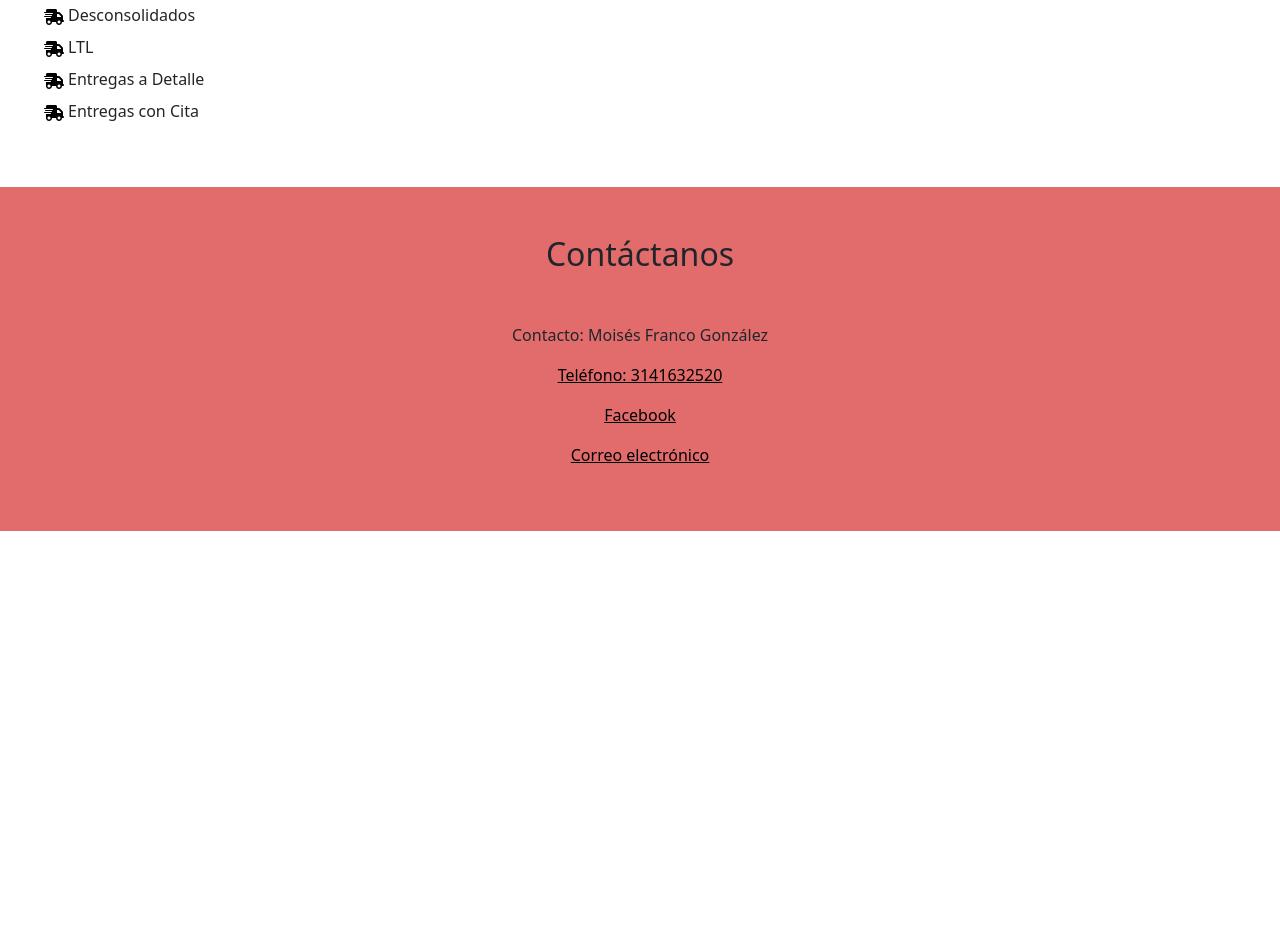
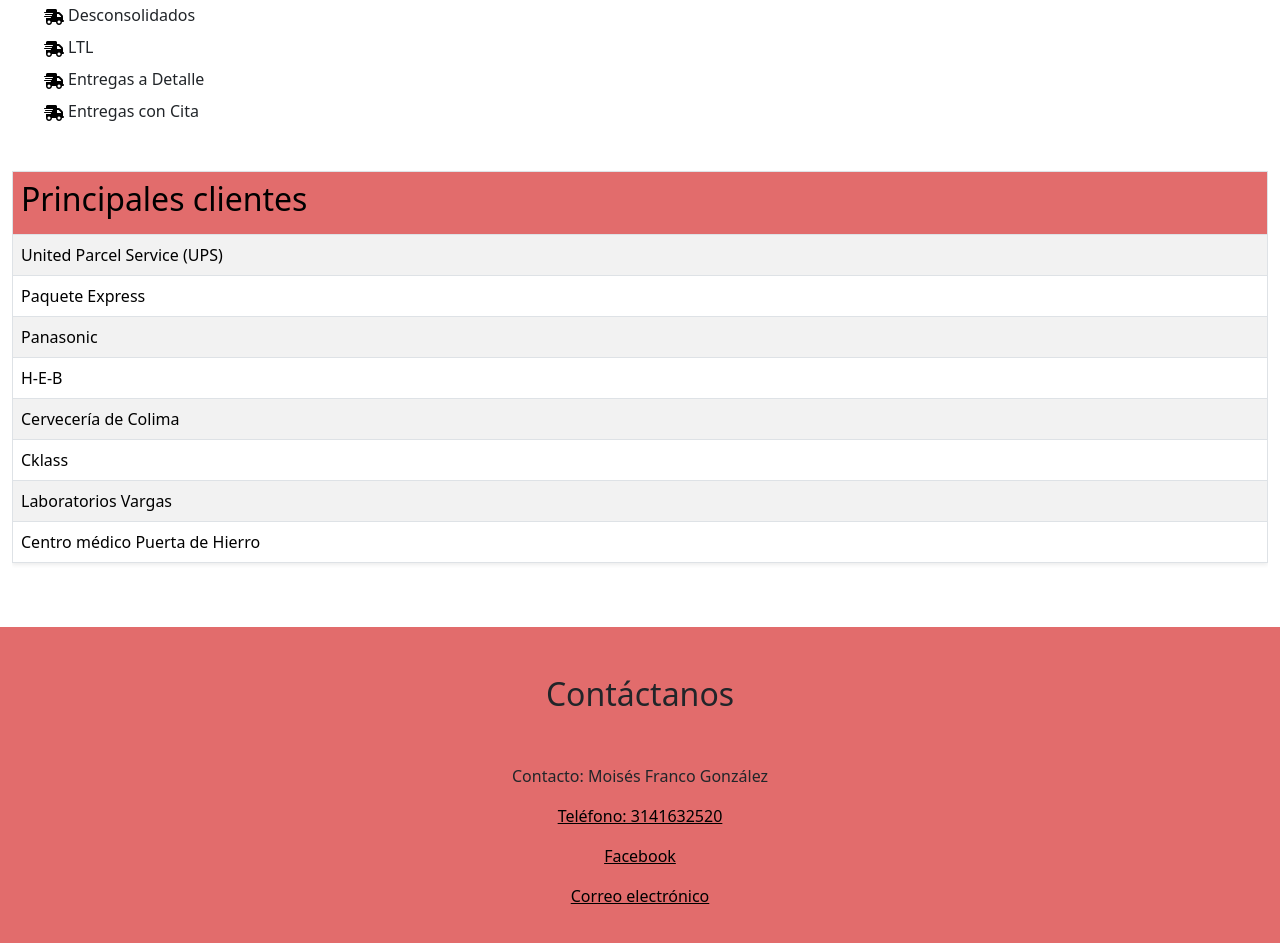
Before and after one commit to LuisEHV/Fraba, a plain HTML site: page index.html in a window 1280 px wide. Shown: the part 1652-2595 px from the top of the page. Before the commit the page ends 2183 px from the top, so only its background shows below. Drawn offline with nearby package versions, Linux system fonts and the light colour scheme.

Commit message:
añadir tabla

```diff
--- a/index.html
+++ b/index.html
@@ -61,6 +61,19 @@
          /* Optional: Add a subtle background or underline */
          /* background-color: rgba(0, 0, 0, 0.1); */
          /* border-bottom: 2px solid rgba(255, 255, 255, 0.7); */
+      }
+
+      .table {
+        margin-top: 1.5rem;
+        box-shadow: 0 0.125rem 0.25rem rgba(0, 0, 0, 0.075); /* Subtle shadow for table */
+      }
+
+      .table th{
+        background-color: rgb(226, 108, 108);
+      }
+
+      .table caption {
+        caption-side: top; /* Or bottom, depending on preference, though top is common */
       }
     </style>
   </head>
@@ -163,6 +176,40 @@
           <li>Entregas con Cita</li>
       </ul>
 
+      <div class="table-responsive mt-4"> <table class="table table-striped table-bordered table-hover">
+          <thead class="thead-dark"> <tr>
+              <th scope="col" id="encabezado-tabla"><h2>Principales clientes</h2></th>
+            </tr>
+          </thead>
+          <tbody>
+            <tr>
+              <td scope="row">United Parcel Service (UPS)</td>
+            </tr>
+            <tr>
+              <td scope="row">Paquete Express</td>
+            </tr>
+            <tr>
+              <td scope="row">Panasonic</td>
+            </tr>
+            <tr>
+              <td scope="row">H-E-B</td>
+            </tr>
+            <tr>
+              <td scope="row">Cervecería de Colima</td>
+            </tr>
+            <tr>
+              <td scope="row">Cklass</td>
+            </tr>
+            <tr>
+              <td scope="row">Laboratorios Vargas</td>
+            </tr>
+            <tr>
+              <td scope="row">Centro médico Puerta de Hierro</td>
+            </tr>
+          </tbody>
+        </table>
+      </div>
+
     </div>
     <br><br>
     <footer id="contactanos" class="text-white mx-auto py-5" style="text-align: center; background-color: rgb(226, 108, 108);">
```
